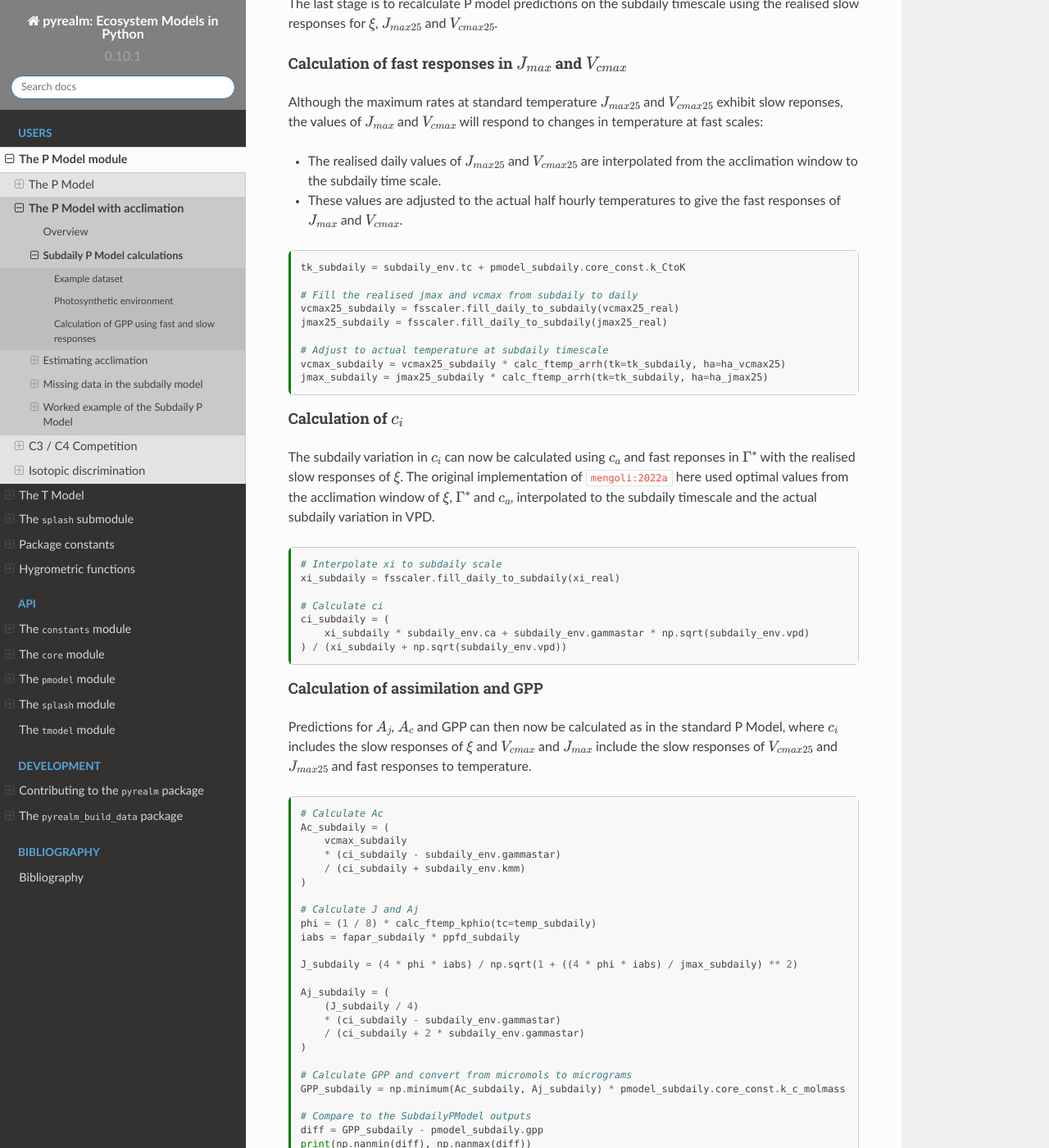
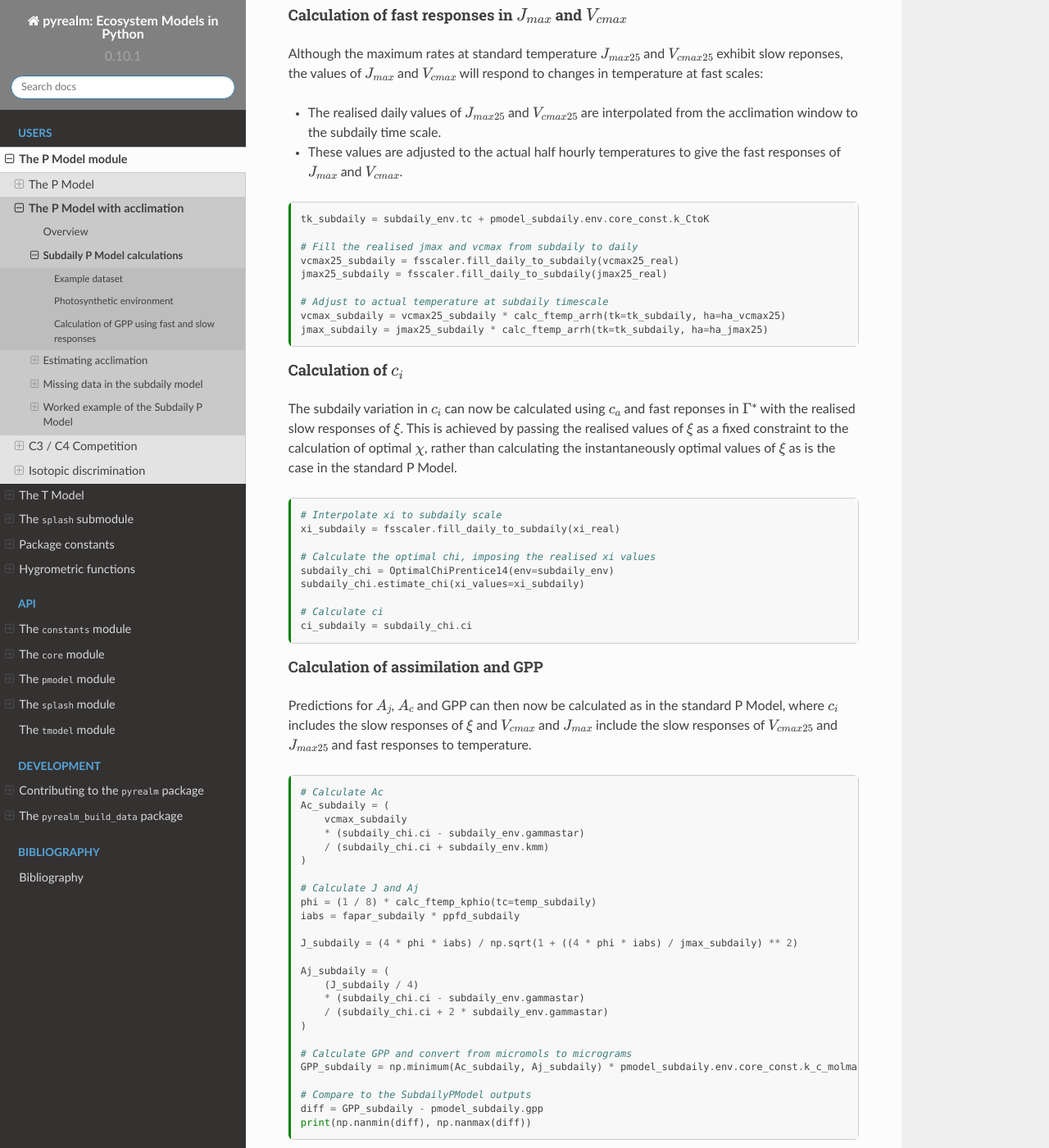
Before and after one commit to ImperialCollegeLondon/pyrealm, a Sphinx documentation site: the page built from docs/source/users/pmodel/subdaily_details/subdaily_calculations.md, in a window 1280 px wide and 1400 px high, scrolled down 3284 px. Shown: the whole window at 82% size. Built offline with Sphinx 7.4.7 and the Read the Docs theme 2.0.0, drawn with Linux system fonts in a browser that asks for light colours; cross-references to code outside the pages are shown as plain code; some of the changed text lies outside the part shown.

Commit message:
Update worked calcuations of subdaily model

````diff
--- a/docs/source/users/pmodel/subdaily_details/subdaily_calculations.md
+++ b/docs/source/users/pmodel/subdaily_details/subdaily_calculations.md
@@ -37,6 +37,7 @@ from pyrealm.pmodel import (
     PModelEnvironment,
     PModel,
 )
+from pyrealm.pmodel.optimal_chi import OptimalChiPrentice14
 from pyrealm.pmodel.functions import calc_ftemp_arrh, calc_ftemp_kphio
 ```
 
@@ -169,15 +170,11 @@ at 25°C. This is acheived by multiplying by the reciprocal of the exponential p
 the Arrhenius equation ($h^{-1}$ in {cite}`mengoli:2022a`).
 
 ```{code-cell} ipython3
-pmodel_standard.pmodel_
-```
-
-```{code-cell} ipython3
 # Are these any of the existing values in the constants?
 ha_vcmax25 = 65330
 ha_jmax25 = 43900
 
-tk_acclim = temp_acclim + pmodel_subdaily.core_const.k_CtoK
+tk_acclim = temp_acclim + pmodel_subdaily.env.core_const.k_CtoK
 vcmax25_acclim = pmodel_acclim.vcmax * (1 / calc_ftemp_arrh(tk_acclim, ha_vcmax25))
 jmax25_acclim = pmodel_acclim.jmax * (1 / calc_ftemp_arrh(tk_acclim, ha_jmax25))
 ```
@@ -195,8 +192,8 @@ jmax25_real = memory_effect(jmax25_acclim, alpha=1 / 15, allow_holdover=True)
 ```
 
 The plots below show the instantaneously acclimated values for  $J_{max25}$,
-$V_{cmax25}$ and $\xi$ in grey along with the realised slow reponses.
-applied.
+$V_{cmax25}$ and $\xi$ in grey along with the realised slow reponses, after
+application of the memory effect.
 
 ```{code-cell} ipython3
 :tags: [hide-input]
@@ -247,19 +244,21 @@ jmax_subdaily = jmax25_subdaily * calc_ftemp_arrh(tk=tk_subdaily, ha=ha_jmax25)
 #### Calculation of $c_i$
 
 The subdaily variation in $c_i$ can now be calculated using $c_a$ and fast reponses in
-$\Gamma^\ast$ with the realised slow responses of $\xi$. The original implementation of
-{cite:t}`mengoli:2022a` here used  optimal values from the acclimation window of $\xi$,
-$\Gamma^{\ast}$ and $c_a$, interpolated to the subdaily timescale and the actual
-subdaily variation in VPD.
+$\Gamma^\ast$ with the realised slow responses of $\xi$. This is achieved by
+passing the realised values of $\xi$ as a fixed constraint to the calculation of
+optimal $\chi$, rather than calculating the instantaneously optimal values of $\xi$
+as is the case in the standard P Model.
 
 ```{code-cell} ipython3
 # Interpolate xi to subdaily scale
 xi_subdaily = fsscaler.fill_daily_to_subdaily(xi_real)
 
+# Calculate the optimal chi, imposing the realised xi values
+subdaily_chi = OptimalChiPrentice14(env=subdaily_env)
+subdaily_chi.estimate_chi(xi_values=xi_subdaily)
+
 # Calculate ci
-ci_subdaily = (
-    xi_subdaily * subdaily_env.ca + subdaily_env.gammastar * np.sqrt(subdaily_env.vpd)
-) / (xi_subdaily + np.sqrt(subdaily_env.vpd))
+ci_subdaily = subdaily_chi.ci
 ```
 
 #### Calculation of assimilation and GPP
@@ -273,8 +272,8 @@ temperature.
 # Calculate Ac
 Ac_subdaily = (
     vcmax_subdaily
-    * (ci_subdaily - subdaily_env.gammastar)
-    / (ci_subdaily + subdaily_env.kmm)
+    * (subdaily_chi.ci - subdaily_env.gammastar)
+    / (subdaily_chi.ci + subdaily_env.kmm)
 )
 
 # Calculate J and Aj
@@ -285,12 +284,12 @@ J_subdaily = (4 * phi * iabs) / np.sqrt(1 + ((4 * phi * iabs) / jmax_subdaily) *
 
 Aj_subdaily = (
     (J_subdaily / 4)
-    * (ci_subdaily - subdaily_env.gammastar)
-    / (ci_subdaily + 2 * subdaily_env.gammastar)
+    * (subdaily_chi.ci - subdaily_env.gammastar)
+    / (subdaily_chi.ci + 2 * subdaily_env.gammastar)
 )
 
 # Calculate GPP and convert from micromols to micrograms
-GPP_subdaily = np.minimum(Ac_subdaily, Aj_subdaily) * pmodel_subdaily.core_const.k_c_molmass
+GPP_subdaily = np.minimum(Ac_subdaily, Aj_subdaily) * pmodel_subdaily.env.core_const.k_c_molmass
 
 # Compare to the SubdailyPModel outputs
 diff = GPP_subdaily - pmodel_subdaily.gpp
````
Also changed, not shown: other parts of docs/source/users/pmodel/subdaily_details/subdaily_calculations.md (+1 -1 lines).
